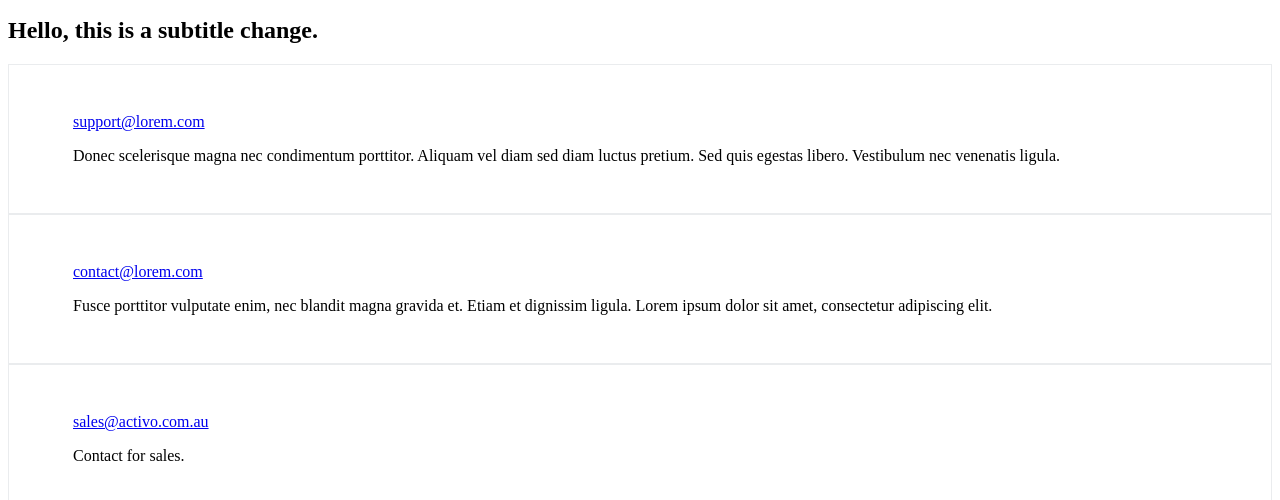
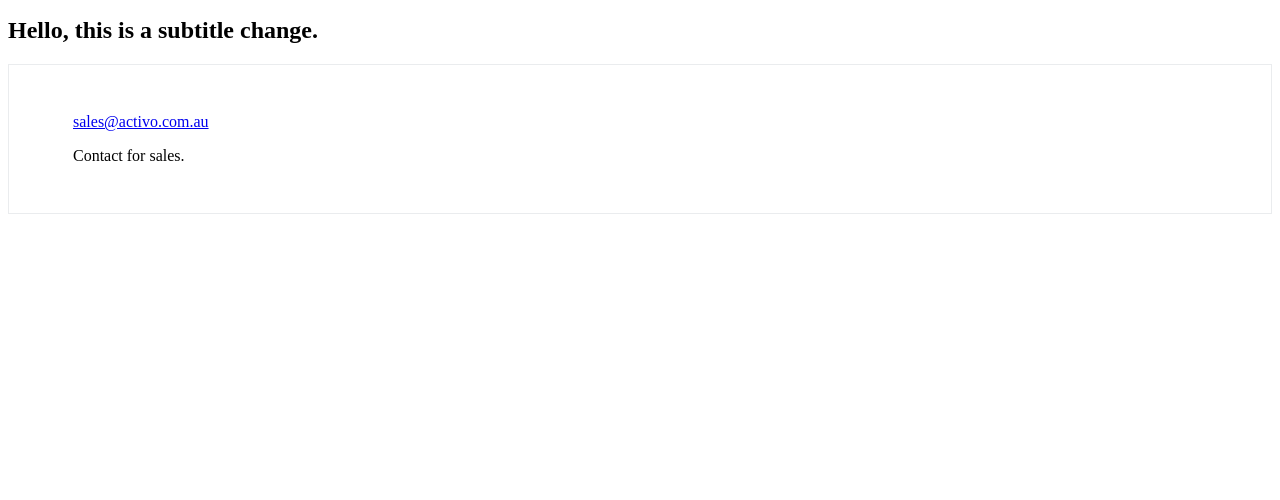
Before and after one commit to JohnVonNeumann/activo, a Gatsby site: page /contact in a window 1280 px wide. Shown: the part 50-550 px from the top of the page. Built offline with nearby package versions, Linux system fonts and the light colour scheme; Gatsby itself is replaced by a stand-in of ours; some packages are replaced by stand-ins of ours.

Commit message:
Update Pages “contact”

```diff
--- a/src/pages/contact/index.md
+++ b/src/pages/contact/index.md
@@ -3,16 +3,6 @@ templateKey: contact-page
 title: Contact Us
 subtitle: 'Hello, this is a subtitle change.'
 contacts:
-  - description: >-
-      Donec scelerisque magna nec condimentum porttitor. Aliquam vel diam sed
-      diam luctus pretium.  Sed quis egestas libero. Vestibulum nec venenatis
-      ligula.
-    email: support@lorem.com
-  - description: >-
-      Fusce porttitor vulputate enim, nec blandit magna gravida et. Etiam et
-      dignissim ligula.  Lorem ipsum dolor sit amet, consectetur adipiscing
-      elit.
-    email: contact@lorem.com
   - description: Contact for sales.
     email: sales@activo.com.au
 meta_title: Contact Us | Gatsby Starter Business
```
